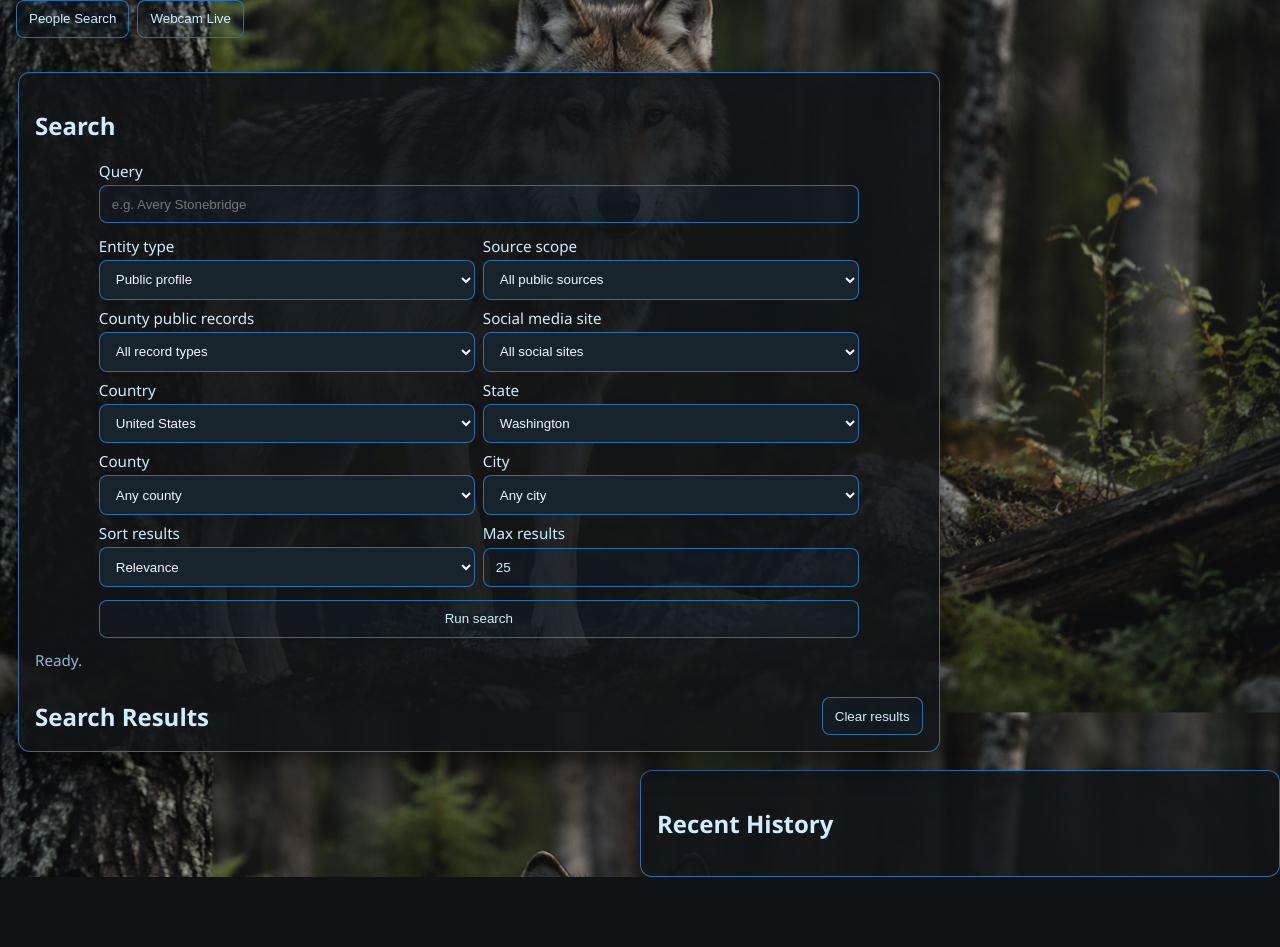
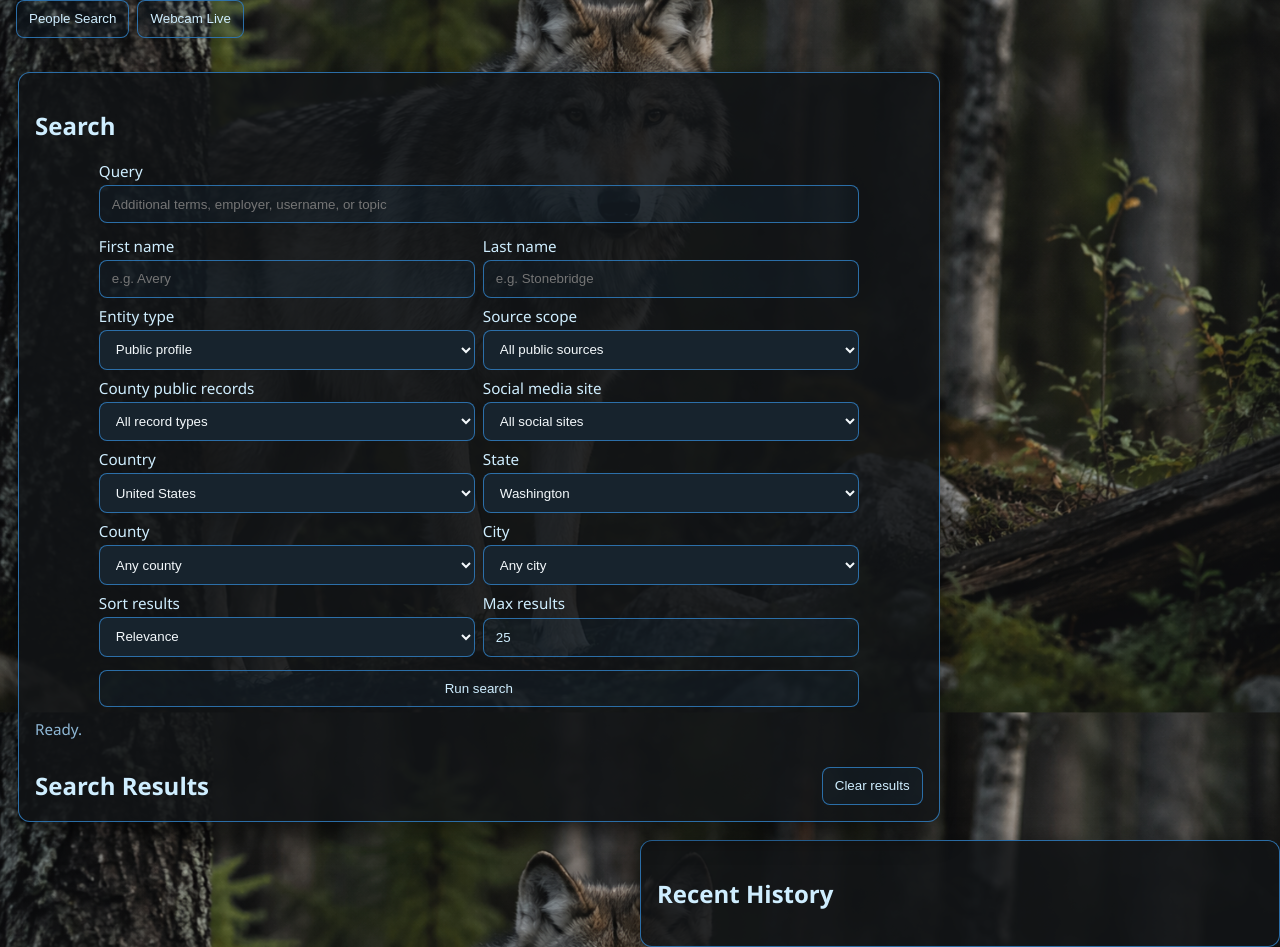
Before and after one commit to jwgmpi-wolff/people_search_mvp, a Flask app: page / in a window 1280 px wide. Shown: the part 168-1115 px from the top of the page. Before the commit the page ends 1045 px from the top, so only its background shows below. Run offline with Flask 3, Linux system fonts and the light colour scheme; data that the repository does not hold is empty.

Commit message:
Add first and last name filters
Allow name-only people searches, compose exact-name provider queries, and retain the free-text Query field for optional additional terms.

```diff
--- a/app.py
+++ b/app.py
@@ -354,10 +354,20 @@ ENTITY_QUERY_TERMS = {
 
 def build_search_query(query: str, filters: dict) -> str:
     base_query = query.strip()
+    person_name = " ".join(
+        value for value in (
+            filters.get("first_name", "").strip(),
+            filters.get("last_name", "").strip(),
+        ) if value
+    )
     entity = filters.get("entity", "")
-    if entity == "public" and not (base_query.startswith('"') and base_query.endswith('"')):
+    if entity == "public" and base_query and not person_name and not (
+        base_query.startswith('"') and base_query.endswith('"')
+    ):
         base_query = f'"{base_query}"'
-    parts = [base_query]
+    parts = [f'"{person_name}"'] if person_name else []
+    if base_query:
+        parts.append(base_query)
     if entity in ENTITY_QUERY_TERMS and entity != "public":
         parts.append(f"({ENTITY_QUERY_TERMS[entity]})")
 
@@ -1263,6 +1273,8 @@ def search():
         "entity": str(_field("entity", _field("entity_type", "public")) or "public"),
         "source": str(_field("source", "all") or "all").lower(),
         "max_results": max(1, min(max_results, 100)),
+        "first_name": str(_field("first_name", "") or "").strip(),
+        "last_name": str(_field("last_name", "") or "").strip(),
         "country": str(_field("country", "") or "").strip(),
         "state": str(_field("state", "") or "").strip(),
         "county": str(_field("county", "") or "").strip(),
@@ -1272,8 +1284,13 @@ def search():
         "sort_by": str(_field("sort_by", "relevance") or "relevance").strip().lower(),
     }
 
-    if not query:
-        return jsonify({"error": "Provide at least one search term."}), 400
+    person_name = " ".join(
+        value for value in (filters["first_name"], filters["last_name"]) if value
+    )
+    if not query and not person_name:
+        return jsonify({"error": "Provide a query, first name, or last name."}), 400
+
+    search_label = query or person_name
 
     effective_query = build_search_query(query, filters)
     query_terms = [
@@ -1287,9 +1304,9 @@ def search():
     )
 
     if not candidate_results:
-        fallback_results = get_fictional_fallback_results(query, filters["max_results"])
+        fallback_results = get_fictional_fallback_results(search_label, filters["max_results"])
         if fallback_results:
-            logger.info("[search] Using local fictional fallback for query=%r", query)
+            logger.info("[search] Using local fictional fallback for query=%r", search_label)
             candidate_results = fallback_results
 
     scored = []
@@ -1304,7 +1321,7 @@ def search():
     if result_count == 0:
         logger.warning(
             "[search] No results query=%r source=%s errors=%s",
-            query,
+            search_label,
             filters["source"],
             fetch_errors,
         )
@@ -1313,7 +1330,7 @@ def search():
     cur = conn.cursor()
     cur.execute(
         "INSERT INTO searches(query, filters, result_count) VALUES(?, ?, ?)",
-        (query, json.dumps(filters), result_count),
+        (search_label, json.dumps(filters), result_count),
     )
     search_id = cur.lastrowid
 
@@ -1347,7 +1364,7 @@ def search():
         for item in scored_sorted
     ]
     response = {
-        "query": query,
+        "query": search_label,
         "effective_query": effective_query,
         "filters": filters,
         "results": response_results,
--- a/templates/index.html
+++ b/templates/index.html
@@ -32,9 +32,15 @@
       <h2>Search</h2>
       <form id="search-form" class="stack">
         <label>Query
-          <input name="query" type="text" placeholder="e.g. Avery Stonebridge" required />
+          <input name="query" type="text" placeholder="Additional terms, employer, username, or topic" />
         </label>
         <div class="refinement-grid">
+          <label>First name
+            <input name="first_name" type="text" autocomplete="given-name" placeholder="e.g. Avery" />
+          </label>
+          <label>Last name
+            <input name="last_name" type="text" autocomplete="family-name" placeholder="e.g. Stonebridge" />
+          </label>
           <label>Entity type
             <select name="entity">
               <option value="public">Public profile</option>
```
Also changed, not shown: tests/test_search_refinements.py (+32 -0 lines).
